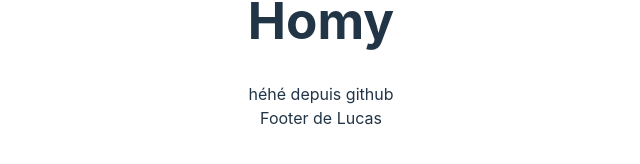
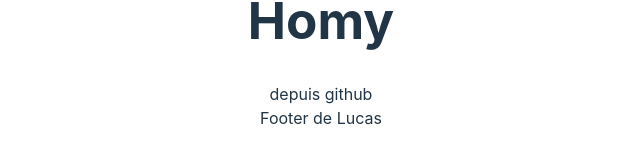
Before and after one commit to LucasRoberto99/github-workshop, a React (Vite) app: page / in a window 1280 px wide. Shown: the part 368-532 px from the top of the page, without its empty margins (319-959 px from the left). Built offline with nearby package versions, Linux system fonts and the light colour scheme.

Commit message:
deleted héhé

```diff
--- a/src/App.jsx
+++ b/src/App.jsx
@@ -7,7 +7,7 @@ function App() {
     <div>
       <Header />
       <h1>Homy</h1>
-      <div>héhé depuis github</div>
+      <div>depuis github</div>
       <Footer />
     </div>
   );
```
